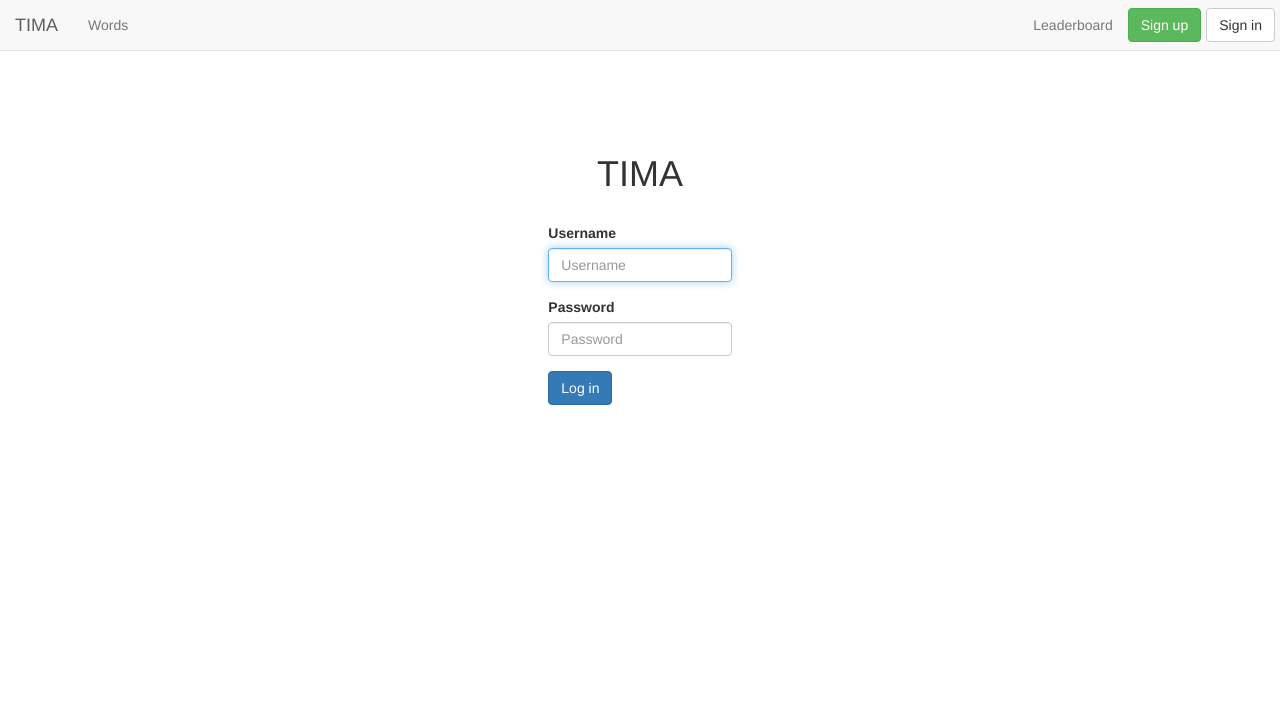
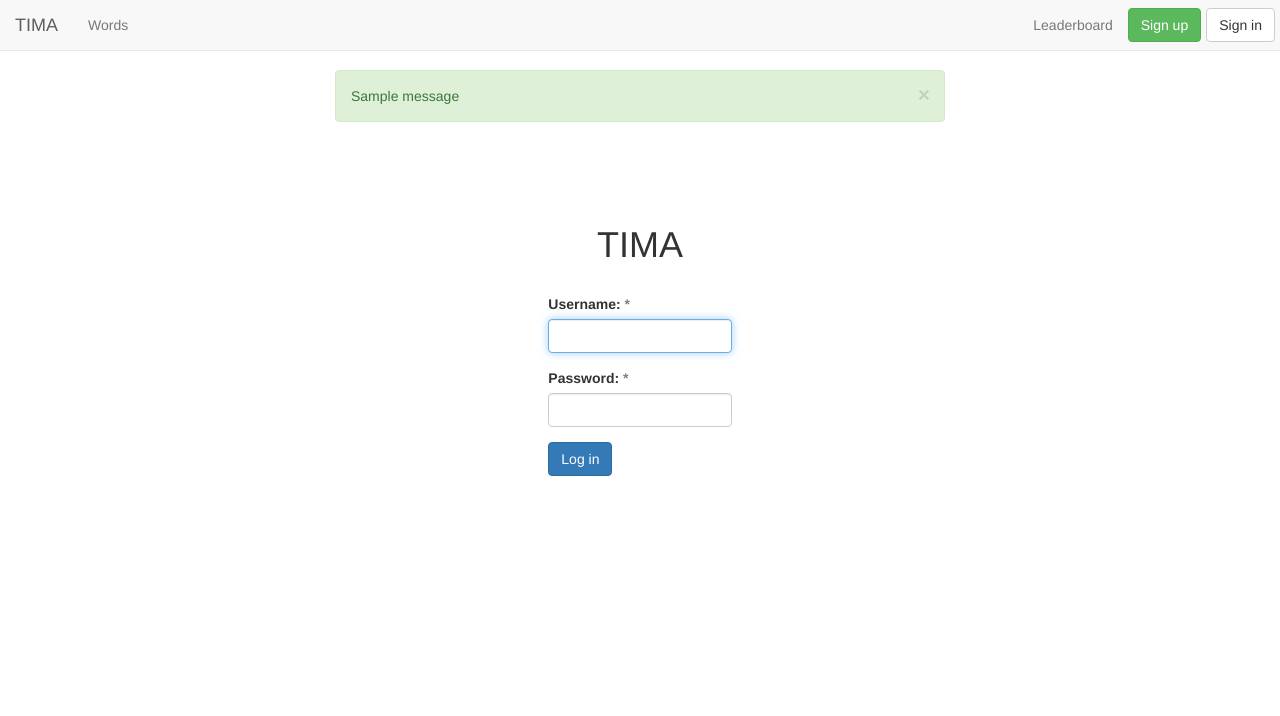
Before and after one commit to Tima-Is-My-Association/TIMA, a Django app: page /signin/ in a window 1280 px wide. Shown: the top 716 px of the page. Run offline with Django 3.2, Linux system fonts and the light colour scheme; tables that the repository leaves empty hold one stand-in row (values such as "Sample post"); one stand-in notice (Sample message) is shown; parts of the project's set-up code (start-up, migrations or seed data) failed here and were passed over; some libraries are stand-ins or nearby versions.

Commit message:
Removed django-bootstrap3.

```diff
--- a/TIMA/settings.py
+++ b/TIMA/settings.py
@@ -48,7 +48,6 @@ INSTALLED_APPS = (
     'django.contrib.sessions',
     'django.contrib.messages',
     'django.contrib.staticfiles',
-    'bootstrap3',
     'app',
     'association',
     'pages'
--- a/app/templatetags/tima/__init__.py
+++ b/app/templatetags/tima/__init__.py
@@ -2,3 +2,4 @@ from django.template import Library
 register = Library()
 
 from .base import *
+from .bootstrap import *
--- /dev/null
+++ b/app/templatetags/tima/bootstrap.py
@@ -0,0 +1,6 @@
+from app.templatetags.tima import register
+from django.template.loader import get_template
+
+@register.simple_tag(takes_context=True)
+def bootstrap_messages(context, *args, **kwargs):
+    return get_template('bootstrap/messages.html').render(context)
--- /dev/null
+++ b/templates/bootstrap/messages.html
@@ -0,0 +1,6 @@
+{% for message in messages %}
+    <div class="alert{% if message.tags %} alert-{% if message.tags == 'error' %}danger{% else %}{{ message.tags }}{% endif %}{% endif %} alert-dismissable">
+        <button type="button" class="close" data-dismiss="alert" aria-hidden="true">&#215;</button>
+        {{ message|safe }}
+    </div>
+{% endfor %}
--- a/templates/registration/login.html
+++ b/templates/registration/login.html
@@ -1,5 +1,5 @@
 {% extends 'tima/base.html' %}
-{% load bootstrap3 %}
+{% load tima %}
 
 {% block breadcrumbs %}
 <li class="active">Login</li>
@@ -15,10 +15,19 @@
     <div class="col-md-2 col-md-offset-5">
         <form action="{{ app_path }}{% if gnext %}?next={{ gnext }}{% endif %}" method="post" id="login-form" class="form">
             {% csrf_token %}
-            {% bootstrap_form form %}
-            {% buttons %}
+
+            {% for field in form %}
+                <div class="form-group{% if form.errors %} {{ field.errors|yesno:'has-error,has-success' }}{% endif %}">
+                    <label class="control-label{% if field.field.required %} required{% endif %}" for="{{ field.auto_id }}">{{ field.label }}:</label>
+                    {{ field|addcss:'form-control' }}
+                    <span class="help-block">{{ field.help_text }}</span>
+                    <span class="help-block">{{ field.errors }}</span>
+                </div>
+            {% endfor %}
+
+            <div class="form-group">
                 <button type="submit" class="btn btn-primary">Log in</button>
-            {% endbuttons %}
+            </div>
         </form>
         <script type="text/javascript">
             $('#id_username').focus();
--- a/templates/tima/base.html
+++ b/templates/tima/base.html
@@ -1,4 +1,4 @@
-{% load admin_urls bootstrap3 static %}
+{% load admin_urls static tima %}
 
 <!DOCTYPE html>
 <html lang="en">
@@ -6,15 +6,13 @@
         <meta charset="utf-8"/>
         <meta name="viewport" content="width=device-width, initial-scale=1, maximum-scale=1, user-scalable=no">
         <link rel="shortcut icon" href="{% static 'images/logo.png' %}"/>
-        {% bootstrap_css %}
         <link rel="stylesheet" href="{% static 'css/jquery-ui.css' %}"/>
+        <link rel="stylesheet" media="all" href="{% static 'css/bootstrap.min.css' %}"/>
         <link rel="stylesheet" href="{% static 'css/footer.css' %}"/>
         <link rel="stylesheet" href="{% static 'css/tima.css' %}"/>
-        {% bootstrap_javascript jquery=1 %}
-        <script type="text/javascript" src="{% static 'js/bootstrap.min.js' %}"></script>
-        <script type="text/javascript" src="{% static 'js/dropdown.js' %}"></script>
         <script type="text/javascript" src="{% static 'js/jquery.js' %}"></script>
         <script type="text/javascript" src="{% static 'js/jquery-ui.min.js' %}"></script>
+        <script type="text/javascript" src="{% static 'js/bootstrap.min.js' %}"></script>
         <title>{% block title %}tima{% endblock %}</title>
         {% block extrahead %}{% endblock %}
     </head>
```
Also changed, not shown: 1 other file.
